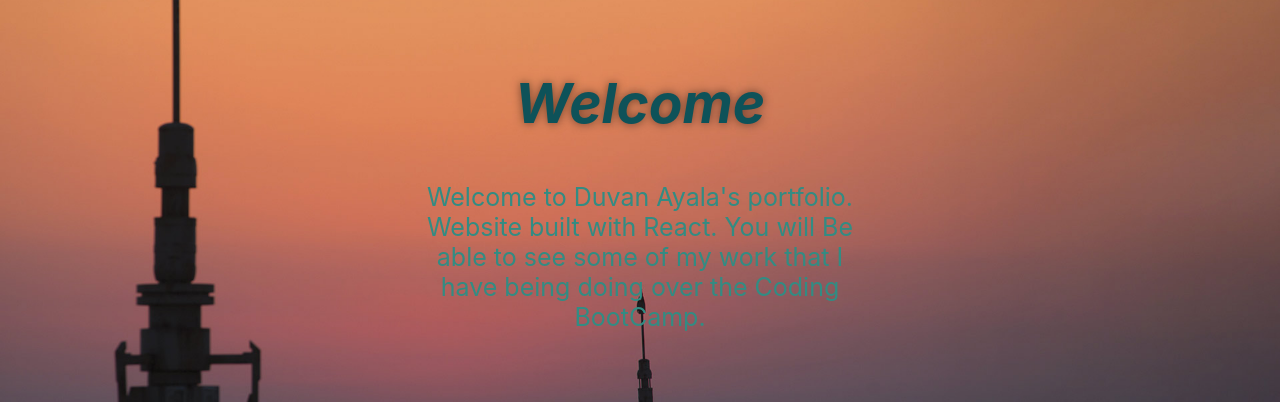
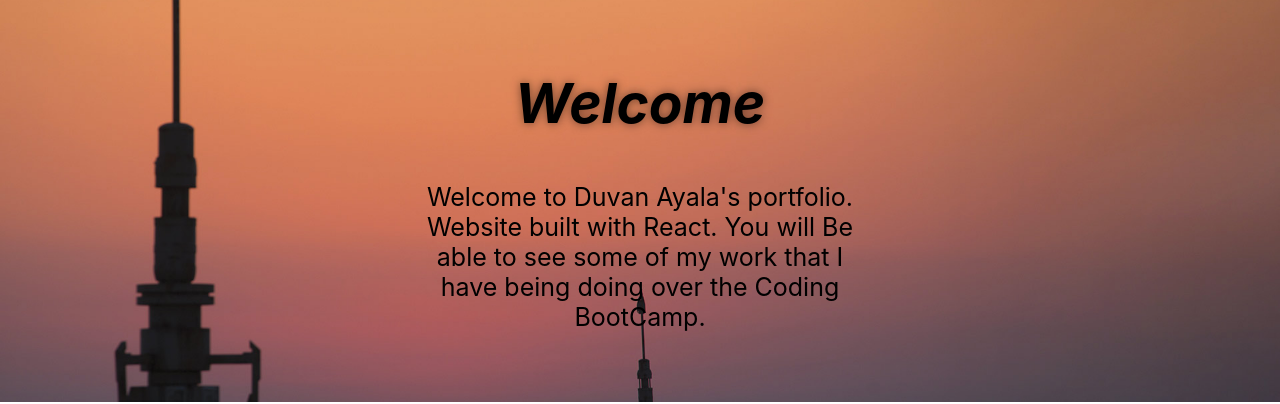
Before and after one commit to AyalaStonic/React-Portfolio, a React (Create React App) app: page / in a window 1280 px wide. Shown: the part 137-541 px from the top of the page. Built offline with nearby package versions, Linux system fonts and the light colour scheme.

Commit message:
Changing Header colours

```diff
--- a/src/index.css
+++ b/src/index.css
@@ -143,13 +143,13 @@
 .hero-cta h2 {
   font-style: italic;
   font-size: 55px;
-  color: #0E5259;
+  color: #000000;
   text-shadow: 0 0 10px rgba(0, 0, 0, 0.5);
 }
 
 .hero-cta p {
   font-size: 25px;
-  color: #328C83;
+  color: #000000;
 }
 
 /* hero-cta end */
```
Also changed, not shown: 6 other files (tests, documents, lock files or other folders).
